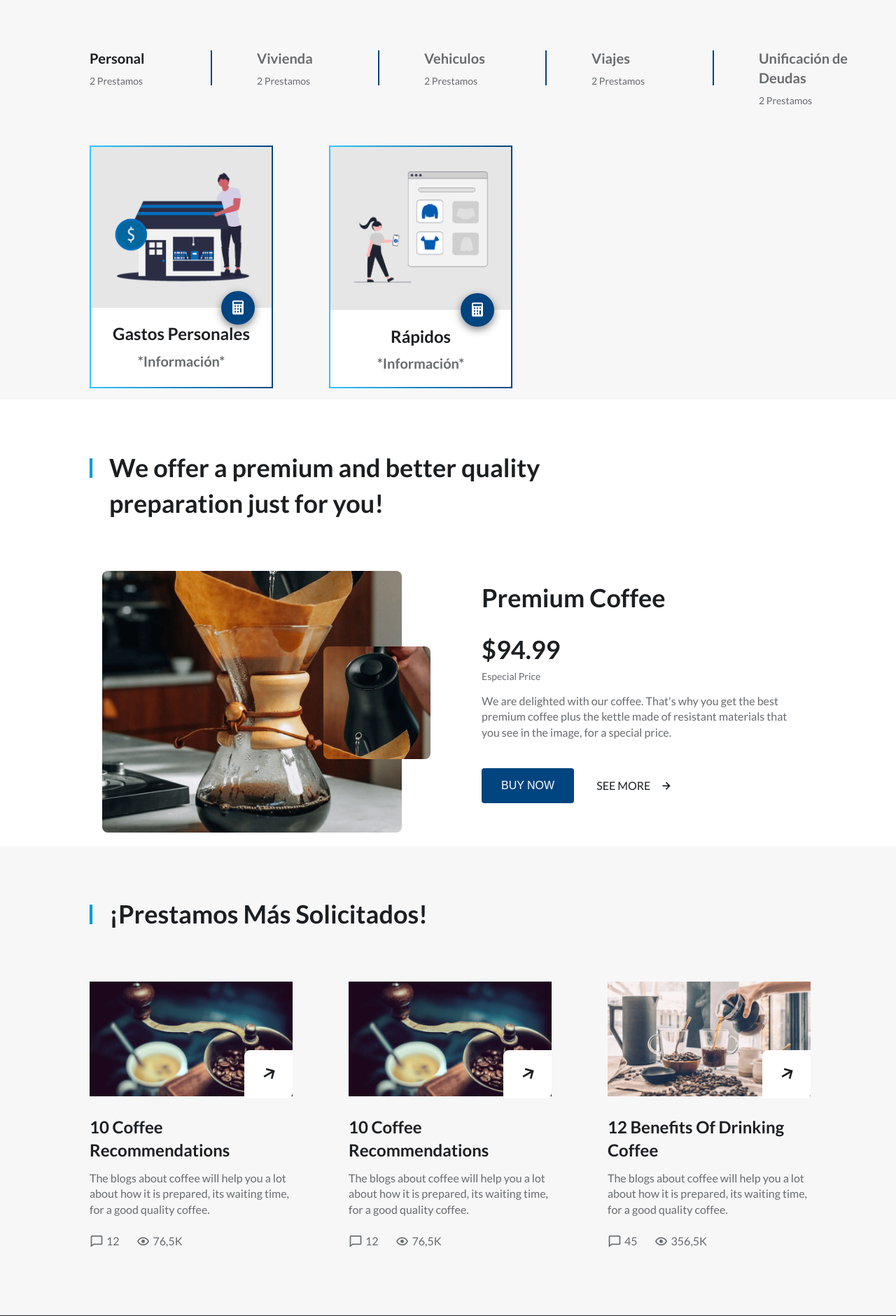
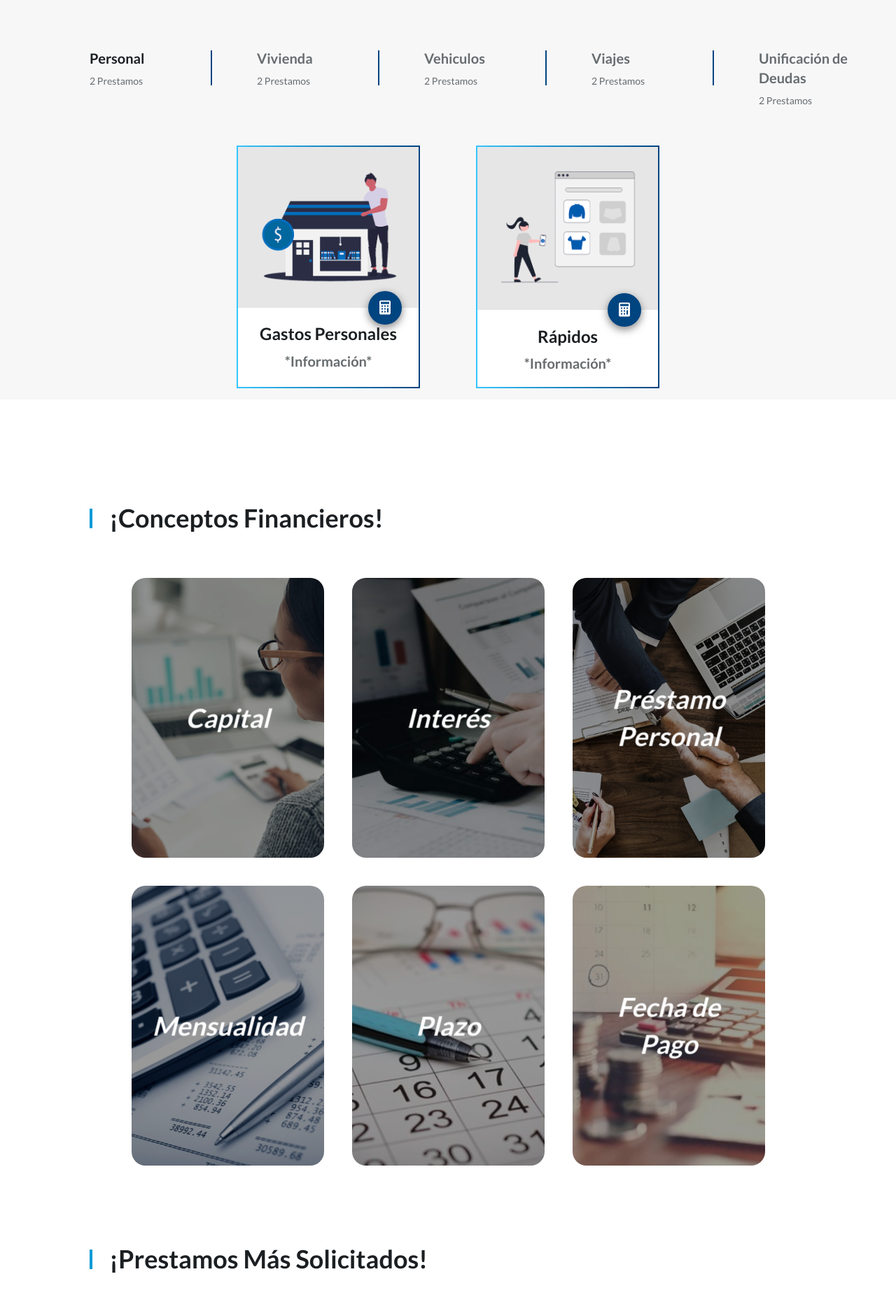
Before and after one commit to TonyQuesada/Proyecto_BAJA_Prestamos_Bancario, a PHP site: page / in a window 1280 px wide. Shown: the part 1651-3532 px from the top of the page at 70% size. Run offline with PHP 8.4, Linux system fonts and the light colour scheme.

Commit message:
Tarjetas de Conceptos / Seccion de Convertir Dolares / Retoques en el PHP de Login

```diff
--- a/assets/css/styles.css
+++ b/assets/css/styles.css
@@ -796,6 +846,108 @@ button {
 
 .quality__button:hover i{
   transform: translateX(.25rem);
+}
+
+/*=============== CONCEPTS ===============*/
+.container__card{
+  max-width: 1200px;
+  margin: auto;
+  margin-top: 25px;
+  perspective: 1000px;
+  display: flex;
+  justify-content: center;
+  flex-wrap: wrap;
+}
+
+.card__father{
+  margin: 20px;
+  perspective: 1000px;
+}
+
+.card__father:hover .card{
+  transform: rotateY(180deg);
+}
+
+.card{
+  width: 275px;
+  height: 400px;
+  position: relative;
+  transform-style: preserve-3d;
+  transition: all 600ms;
+}
+
+.card__front{
+  background-size: cover;
+  background-position: center;
+}
+
+.card__front,
+.card__back{
+   width: 100%;
+   height: 100%;
+   position: absolute;
+   top: 0;
+   left: 0;
+   backface-visibility: hidden;
+   transform-style: preserve-3d;
+   border-radius: 20px;
+}
+
+.card__back{
+  transform: rotateY(180deg);
+  background-color: hsl(0, 0%, 90%);
+  border: 2px solid #002647;
+}
+
+.body__card_front{
+  width: 100%;
+  height: 100%;
+  text-align: center;
+  padding: 40px;
+  display: flex;
+  justify-content: center;
+  align-items: center;
+  transform: translateZ(60px);
+  font-size: 30px;
+  font-style: italic;
+}
+
+.bg{
+  width: 100%;
+  height: 100%;
+  position: absolute;
+  top: 0;
+  left: 0;
+  background: rgba(0, 0, 0, 0.4);
+  border-radius: 20px;
+}
+.body__card_back{
+  padding: 40px;
+  text-align: center;
+  transform: translateZ(60px);
+}
+
+.body__card_back p{
+  margin-top: 30px;
+  font-size: 18px;
+  color: hsla(208, 98%, 16%, 0.75);
+}
+
+.body__card_back input{
+  padding: 10px 40px;
+  margin-top: 30px;
+  font-size: 16px;
+  cursor: pointer;
+  border: none;
+  color: white;
+  background: #002647;
+  box-shadow: 1px 1px 30px -5px #004480;
+  border-radius: 10px;
+  transition: box-shadow 600ms;
+}
+
+.body__card_back input:hover{
+  box-shadow: 1px 1px 30px 0px #009ad6;
 }
 
 /*=============== LOGOS ===============*/
@@ -1299,8 +1451,8 @@ button {
     column-gap: 4rem;
   }
   .products__content{
-    grid-template-columns: repeat(3, 262px);
-    justify-content: initial;
+    grid-template-columns: repeat(2, 262px);
+    justify-content: center;
     column-gap: 5rem;
   }
   .products__card{
--- a/conection.php
+++ b/conection.php
@@ -3,7 +3,7 @@
     $connectionInfo = array("Database"=>"BAJA", "UID"=>"aquesada", "PWD"=>"Rock123456789!", "CharacterSet"=>"UTF-8");
     $con = sqlsrv_connect($serverName, $connectionInfo);
     if($con){
-        echo "conexión exitosa";
+        // echo "conexión exitosa";
     }else{
         echo "fallo en la conexión";
     }
--- a/index.html
+++ b/index.html
@@ -157,6 +193,17 @@
             <video src="assets/video/Portada1.mp4" class="home__video" type="video/mp4" autoPlay loop muted playsInline ></video>
 
         </section>
+
+        <script>
+            function cal() {
+            try {
+                var a = parseFloat(document.f.num1.value),
+                    b = parseFloat(document.f.num2.value);
+                document.f.sum.value = a * b;
+            } catch (e) {
+            }
+            }
+        </script>
 
         <!--==================== BENEFITS ====================-->
         <div class="section container specialty" id="specialty">
@@ -407,40 +454,126 @@
 
         <!--==================== CONCEPTS ====================-->
         <section class="section quality" id="premium">
+        <!-- <section> -->
+        <section class="section quality" id="premium">
             <div class="quality__container container">
                 <h2 class="section__title">
-                    We offer a premium and better quality preparation just for you!
+                    ¡Conceptos Financieros!
                 </h2>
+            </div>
 
-                <div class="quality__content grid">
-                    <div class="quality__images">
-                        <img src="assets/img/quality1.png" alt="" class="quality__img-big">
-                        <img src="assets/img/quality2.png" alt="" class="quality__img-small">
-                    </div>
+            <div class="container__card">
 
-                    <div class="quality__data">
-                        <h1 class="quality__title">Premium Coffee</h1>
-                        <h2 class="quality__price">$94.99</h2>
-                        <span class="quality__special">Especial Price</span>
-                        <p class="quality__description">
-                            We are delighted with our coffee. That's why you get the best
-                            premium coffee plus the kettle made of resistant materials that
-                            you see in the image, for a special price.
-                        </p>
-
-                        <div class="quality__buttons">
-                            <button class="button">
-                                Buy Now
-                            </button>
-
-                            <a href="#" class="quality__button">
-                                See more
-                                <i class='bx bx-right-arrow-alt'></i>
-                            </a>
+                <div class="card__father">
+                    <div class="card">
+                        <div class="card__front" style="background-image: url(assets/img/Capital.png);">
+                            <div class="bg"></div>
+                            <div class="body__card_front">
+                                <h1 style="color: #fff">Capital</h1>
+                            </div>
+                        </div>
+                        <div class="card__back">
+                            <div class="body__card_back">
+                                <h1>Capital</h1>
+                                <p>Es el monto de dinero que presta la institución financiera.</p>
+                                <input type="button" value="Leer Más">
+                            </div>
                         </div>
                     </div>
                 </div>
+
+                <div class="card__father">
+                    <div class="card">
+                        <div class="card__front" style="background-image: url(assets/img/Interes.png);">
+                            <div class="bg"></div>
+                            <div class="body__card_front">
+                                <h1 style="color: #fff">Interés</h1>
+                            </div>
+                        </div>
+                        <div class="card__back">
+                            <div class="body__card_back">
+                                <h1>Interés</h1>
+                                <p>Es el costo del uso del dinero entregado en préstamo, que se expresa como porcentaje.</p>
+                                <input type="button" value="Leer Más">
+                            </div>
+                        </div>
+                    </div>
+                </div>
+
+                <div class="card__father">
+                    <div class="card">
+                        <div class="card__front" style="background-image: url(assets/img/Prestamo_Personal.png);">
+                            <div class="bg"></div>
+                            <div class="body__card_front">
+                                <h1 style="color: #fff">Préstamo Personal</h1>
+                            </div>
+                        </div>
+                        <div class="card__back">
+                            <div class="body__card_back">
+                                <h1>Préstamo Personal</h1>
+                                <p>Dinero que te presta un banco o entidad financiera de forma inmediata. Para ser aprobado, debes contar con una situación financiera estable.</p>
+                                <input type="button" value="Leer Más">
+                            </div>
+                        </div>
+                    </div>
+                </div>
+
+                <div class="card__father">
+                    <div class="card">
+                        <div class="card__front" style="background-image: url(assets/img/Mensualidad.png);">
+                            <div class="bg"></div>
+                            <div class="body__card_front">
+                                <h1 style="color: #fff">Mensualidad</h1>
+                            </div>
+                        </div>
+                        <div class="card__back">
+                            <div class="body__card_back">
+                                <h1>Mensualidad</h1>
+                                <p>Cantidad de dinero que se abona mes a mes al credito o préstamo.</p>
+                                <input type="button" value="Leer Más">
+                            </div>
+                        </div>
+                    </div>
+                </div>
+
+                <div class="card__father">
+                    <div class="card">
+                        <div class="card__front" style="background-image: url(assets/img/Plazo.png);">
+                            <div class="bg"></div>
+                            <div class="body__card_front">
+                                <h1 style="color: #fff">Plazo</h1>
+                            </div>
+                        </div>
+                        <div class="card__back">
+                            <div class="body__card_back">
+                                <h1>Plazo</h1>
+                                <p>Tiempo en el que debes devolver el préstamo, este puede ser días, meses o años depende de la institución financiera.</p>
+                                <input type="button" value="Leer Más">
+                            </div>
+                        </div>
+                    </div>
+                </div>
+
+                <div class="card__father">
+                    <div class="card">
+                        <div class="card__front" style="background-image: url(assets/img/Fecha_Pago.png);">
+                            <div class="bg"></div>
+                            <div class="body__card_front">
+                                <h1 style="color: #fff">Fecha de Pago</h1>
+                            </div>
+                        </div>
+                        <div class="card__back">
+                            <div class="body__card_back">
+                                <h1>Fecha de Pago</h1>
+                                <p> Corresponde al día definido para que el deudor efectúe el pago correspondiente según la frecuencia de pago de intereses o amortización.</p>
+                                <input type="button" value="Leer Más">
+                            </div>
+                        </div>
+                    </div>
+                </div>
+
             </div>
+
         </section>
 
         <!--==================== LOGOS ====================-->
```
Also changed, not shown: other parts of assets/css/styles.css (+50 -0 lines), other parts of index.html (+45 -9 lines), PHP/login.php (+65 -39 lines), Prestamos/login.html (added, +23 -0 lines), assets/img/Capital.png (added), assets/img/Fecha_Pago.png (added), assets/img/Interes.png (added), assets/img/Mensualidad.png (added), assets/img/Nuevo/load - copia.gif (added), assets/img/Nuevo/load.gif (added), assets/img/Plazo.png (added), assets/img/Prestamo_Personal.png (added).
